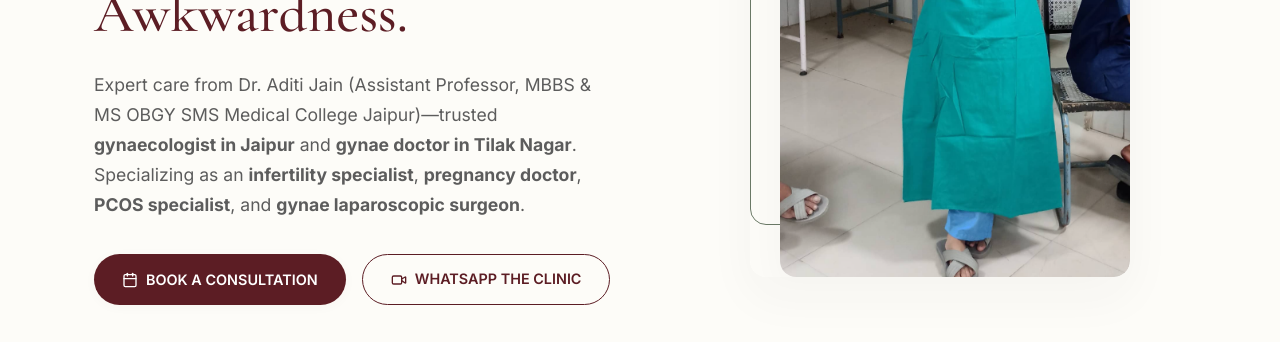
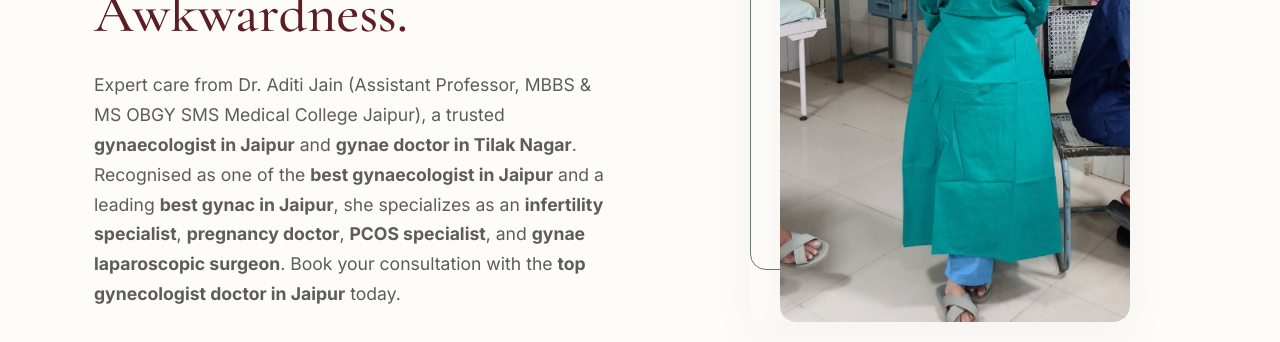
Before and after one commit to draditijain-clinic/yourgynac, a React (Vite) app: page / in a window 1280 px wide. Shown: the part 431-773 px from the top of the page. Built offline with nearby package versions, Linux system fonts and the light colour scheme; no server answers.

Commit message:
feat: enhance SEO, dynamic titles, em-dash fixes, and add admin login password visibility toggle option with eye SVG icons

```diff
--- a/index.html
+++ b/index.html
@@ -8,7 +8,7 @@
 
     <!-- Primary SEO & GEO Metadata -->
     <meta name="author" content="Dr. Aditi Jain" />
-    <meta name="keywords" content="Dr Aditi Jain Jaipur, Dr Aditi Jain gynecologist, gynecologist Jaipur, gynaecologist Jaipur, gynae doctor Jaipur, gynecologist in Jaipur, women's health doctor Jaipur, gynecologist Tilak Nagar Jaipur, PCOS doctor Jaipur, pregnancy doctor Jaipur, online gynecologist consultation Jaipur, gynaecologist consultation Jaipur, Dr Aditi Jain gynaecologist Jaipur, Agarwal Clinic Jaipur, female gynecologist Jaipur, lady gynecologist Jaipur, Jaipur mein best gynae, Jaipur mein gynecologist, Jaipur ki gynae doctor, जयपुर स्त्री रोग विशेषज्ञ, जयपुर की महिला डॉक्टर, जयपुर गायनेकोलॉजिस्ट" />
+    <meta name="keywords" content="Dr Aditi Jain Jaipur, Dr Aditi Jain gynecologist, gynecologist Jaipur, gynaecologist Jaipur, gynae doctor Jaipur, gynecologist in Jaipur, best gynaecologist in Jaipur, best gynac in Jaipur, best gynecologist in Jaipur, best gynae doctor in Jaipur, top gynecologist in Jaipur, best gynac doctor in Jaipur, women's health doctor Jaipur, gynecologist Tilak Nagar Jaipur, PCOS doctor Jaipur, pregnancy doctor Jaipur, online gynecologist consultation Jaipur, gynaecologist consultation Jaipur, Dr Aditi Jain gynaecologist Jaipur, Agarwal Clinic Jaipur, female gynecologist Jaipur, lady gynecologist Jaipur, Jaipur mein best gynae, Jaipur mein gynecologist, Jaipur ki gynae doctor, जयपुर स्त्री रोग विशेषज्ञ, जयपुर की महिला डॉक्टर, जयपुर गायनेकोलॉजिस्ट" />
 
     <!-- Alternate Official Domain Tag -->
     <link rel="alternate" hreflang="en" href="https://draditijain.vercel.app/" />
--- a/src/App.jsx
+++ b/src/App.jsx
@@ -131,20 +131,20 @@ export default function App() {
   // Update browser tab title dynamically based on active page
   useEffect(() => {
     const pageTitles = {
-      home: "Dr. Aditi Jain | Gynaecologist & Obstetrician Consultant | Jaipur",
-      about: "About Dr. Aditi Jain | MS Obstetrics & Gynaecology Consultant",
-      services: "Gynaecology, Maternity & Fertility Services | Dr. Aditi Jain",
-      consultation: "Secure Online Video Consultation | Dr. Aditi Jain",
-      library: "Women's Health Library & Education | Dr. Aditi Jain",
-      faq: "Frequently Asked Questions | Dr. Aditi Jain Clinic",
-      contact: "Clinic Location & Timings | Agarwal Clinic Jaipur",
-      appointment: "Book Consultation Appointment | Dr. Aditi Jain",
-      confirmation: "Appointment Registration Successful | Dr. Aditi Jain",
-      privacy: "Privacy Policy | Dr. Aditi Jain – Women’s Clinic",
-      disclaimer: "Medical Disclaimer | Dr. Aditi Jain – Women’s Clinic",
+      home: "Dr. Aditi Jain | Best Gynaecologist in Jaipur | Best Gynac Doctor Jaipur",
+      about: "About Dr. Aditi Jain | Best Gynaecologist & Gynac in Jaipur | SMS Medical College",
+      services: "Best Gynecologist Services in Jaipur | PCOS, Pregnancy & Fertility | Dr. Aditi Jain",
+      consultation: "Online Gynecologist Consultation Jaipur | Best Gynac Video Consult | Dr. Aditi Jain",
+      library: "Women's Health Library & Gynaecology Education | Dr. Aditi Jain Jaipur",
+      faq: "FAQ | Best Gynaecologist in Jaipur | Dr. Aditi Jain Clinic",
+      contact: "Contact Best Gynac in Jaipur | Agarwal Clinic Tilak Nagar | Dr. Aditi Jain",
+      appointment: "Book Appointment | Best Gynaecologist in Jaipur | Dr. Aditi Jain",
+      confirmation: "Appointment Confirmed | Dr. Aditi Jain | Gynaecologist Jaipur",
+      privacy: "Privacy Policy | Dr. Aditi Jain | Gynaecologist in Jaipur",
+      disclaimer: "Medical Disclaimer | Dr. Aditi Jain | Gynaecologist in Jaipur",
       admin: "Clinic Coordinator Portal | Dr. Aditi Jain"
     };
-    document.title = pageTitles[page] || "Dr. Aditi Jain – Women’s Clinic";
+    document.title = pageTitles[page] || "Dr. Aditi Jain | Best Gynaecologist in Jaipur";
   }, [page]);
 
   // Scroll to top on page change
@@ -164,8 +164,8 @@ export default function App() {
   const renderHomeContent = () => (
     <>
       <SEO
-        title="Dr. Aditi Jain | Assistant Professor, Obstetrician & Gynaecologist | Jaipur"
-        description="Dr. Aditi Jain is an Assistant Professor, Infertility Specialist & Gynae Laparoscopic Surgeon in Jaipur (6+ yrs exp, MBBS Jhalawar, MS SMS Jaipur) consulting at Agarwal Clinic Raja Park & BST Medical College Achrol."
+        title="Dr. Aditi Jain | Best Gynaecologist in Jaipur | Best Gynac Doctor in Jaipur"
+        description="Dr. Aditi Jain is the best gynaecologist in Jaipur and a top-rated gynac doctor. Assistant Professor, Infertility Specialist & Gynae Laparoscopic Surgeon (6+ yrs exp, MBBS Jhalawar, MS SMS Jaipur) consulting at Agarwal Clinic Raja Park & BST Medical College Achrol."
         path="/"
         schema={{
           "@context": "https://schema.org",
@@ -405,10 +405,13 @@ export default function App() {
       {/* SECTION: Women's Healthcare in Jaipur (Local SEO) */}
       <section style={{ backgroundColor: 'var(--bg-color)', borderTop: '1px solid #f1ece1', borderBottom: '1px solid #f1ece1', padding: '80px 0' }}>
         <div className="container" style={{ maxWidth: '800px', textAlign: 'center' }}>
-          <span className="tagline">Local Care in Jaipur</span>
-          <h2 style={{ fontFamily: 'var(--font-serif)', fontSize: '2.4rem', color: 'var(--primary-color)', marginBottom: '15px' }}>Women's healthcare in Jaipur</h2>
-          <p style={{ fontSize: '1.05rem', color: 'var(--text-light)', lineHeight: '1.7', marginBottom: '30px' }}>
-            Looking for a gynaecologist in Jaipur? Dr. Aditi Jain provides personalised women's health consultations at Agarwal Clinic in Tilak Nagar, Jaipur, with online consultation options for patients who prefer to consult from home.
+          <span className="tagline">Best Gynaecologist in Jaipur</span>
+          <h2 style={{ fontFamily: 'var(--font-serif)', fontSize: '2.4rem', color: 'var(--primary-color)', marginBottom: '15px' }}>Trusted Women's Healthcare in Jaipur</h2>
+          <p style={{ fontSize: '1.05rem', color: 'var(--text-light)', lineHeight: '1.7', marginBottom: '16px' }}>
+            Looking for the <strong>best gynaecologist in Jaipur</strong> or a reliable <strong>gynac doctor in Jaipur</strong>? Dr. Aditi Jain is widely regarded as one of the <strong>top gynecologist doctors in Jaipur</strong>, offering personalised women's health consultations at Agarwal Clinic in Tilak Nagar, Jaipur. With advanced training from SMS Medical College and fellowship expertise in laparoscopic surgery, she delivers comprehensive gynaecological care for patients across Rajasthan.
+          </p>
+          <p style={{ fontSize: '0.98rem', color: 'var(--text-light)', lineHeight: '1.7', marginBottom: '30px' }}>
+            From PCOS and irregular period management to pregnancy care and minimally invasive surgery, Dr. Aditi combines clinical precision with genuine empathy. Secure online video consultations are also available for patients who prefer to connect from home, making quality <strong>gynaecologist consultation in Jaipur</strong> accessible to everyone.
           </p>
           <div style={{ display: 'flex', gap: '15px', justifyContent: 'center', flexWrap: 'wrap' }}>
             <a href={API_CONFIG.MAPS_URL} target="_blank" rel="noopener noreferrer" className="btn btn-outline">
@@ -744,9 +747,9 @@ export default function App() {
           <div className="intro-content">
             <span className="tagline">Consultant Profile</span>
             <h2>{API_CONFIG.DOCTOR_NAME}</h2>
-            <p className="credentials-subtitle">Assistant Professor (OBGY) | MBBS · MS OBGY</p>
+            <p className="credentials-subtitle">Assistant Professor (OBGY) | MBBS · MS OBGY | Best Gynaecologist in Jaipur</p>
             <p className="bio-summary">
-              Dr. Aditi Jain is an Assistant Professor of Obstetrics & Gynaecology, Infertility Specialist, and Gynae Laparoscopic Surgeon with 6+ years of post-MBBS clinical experience. Educated at Jhalawar Medical College and SMS Medical College Jaipur, she holds Fellowships in Laparoscopic Surgery & Ultrasonography.
+              Dr. Aditi Jain is an Assistant Professor of Obstetrics & Gynaecology, Infertility Specialist, and Gynae Laparoscopic Surgeon with 6+ years of post-MBBS clinical experience. Educated at Jhalawar Medical College and SMS Medical College Jaipur, she holds Fellowships in Laparoscopic Surgery & Ultrasonography. Recognised among the <strong>best gynaecologist doctors in Jaipur</strong>, she is trusted by patients seeking expert women's healthcare, fertility guidance, and advanced laparoscopic procedures.
             </p>
             <button className="btn btn-primary" onClick={() => { setPage('about'); window.scrollTo({ top: 0 }); }} style={{ marginTop: '20px' }}>
               Meet the Doctor
--- a/src/components/About.jsx
+++ b/src/components/About.jsx
@@ -7,8 +7,8 @@ export default function About({ setPage }) {
   return (
     <section className="about-section">
       <SEO
-        title="About Dr. Aditi Jain | Assistant Professor, Obstetrician & Gynaecologist | Jaipur"
-        description="Dr. Aditi Jain is an Assistant Professor, Obstetrician & Gynaecologist in Jaipur with 6+ years experience, MBBS from Jhalawar Medical College and MS OBGY from SMS Medical College, Jaipur. Specializing in Infertility and Gynae Laparoscopic Surgery."
+        title="About Dr. Aditi Jain | Best Gynaecologist in Jaipur | Best Gynac Doctor"
+        description="Dr. Aditi Jain is the best gynaecologist in Jaipur and a top-rated gynac doctor with 6+ years experience, MBBS from Jhalawar Medical College and MS OBGY from SMS Medical College, Jaipur. Best gynecologist for Infertility, PCOS, Pregnancy & Gynae Laparoscopic Surgery in Jaipur."
         path="/about"
         schema={{
           "@context": "https://schema.org",
@@ -73,15 +73,16 @@ export default function About({ setPage }) {
             <div className="profile-block">
               <h3>About Dr. Aditi Jain</h3>
               <p>Dr. Aditi Jain is an Assistant Professor of Obstetrics & Gynaecology, Infertility Specialist, and Gynae Laparoscopic Surgeon based in Jaipur with over 6 years of clinical experience post-MBBS. Educated at premier medical institutes including Jhalawar Medical College and SMS Medical College Jaipur, she combines academic excellence with compassionate, patient-first care.</p>
+              <p style={{ marginTop: '12px' }}>Recognized as one of the <strong>best gynaecologist in Jaipur</strong> and a leading <strong>best gynac in Jaipur</strong>, Dr. Aditi is widely recommended for her thorough clinical approach, empathetic consultations, and advanced surgical expertise. Patients across Jaipur trust her for comprehensive women's healthcare, from routine gynaecological check-ups and PCOS management to complex laparoscopic procedures and high-risk pregnancy care. Whether you are searching for the <strong>best gynaecologist doctor in Jaipur</strong>, a <strong>top gynecologist in Jaipur</strong>, or a trusted <strong>best gynae doctor in Jaipur</strong>, Dr. Aditi Jain delivers evidence-based, personalised care that puts your health and comfort first.</p>
             </div>
 
             <div className="profile-block">
               <h3>Qualifications & Fellowships</h3>
               <ul className="details-bullet-list">
-                <li><strong>Master of Surgery (MS)</strong> in Obstetrics & Gynaecology — SMS Medical College, Jaipur (2020 Batch)</li>
-                <li><strong>Bachelor of Medicine, Bachelor of Surgery (MBBS)</strong> — Jhalawar Medical College, Rajasthan (2013 Batch)</li>
-                <li><strong>Fellowship in Laparoscopic Surgery</strong> — Navyam Hospital</li>
-                <li><strong>Fellowship in Ultrasonography (Ultrasound)</strong> — Specialized Diagnostic Ultrasound Training</li>
+                <li><strong>Master of Surgery (MS)</strong> in Obstetrics & Gynaecology | SMS Medical College, Jaipur (2020 Batch)</li>
+                <li><strong>Bachelor of Medicine, Bachelor of Surgery (MBBS)</strong> | Jhalawar Medical College, Rajasthan (2013 Batch)</li>
+                <li><strong>Fellowship in Laparoscopic Surgery</strong> | Navyam Hospital</li>
+                <li><strong>Fellowship in Ultrasonography (Ultrasound)</strong> | Specialized Diagnostic Ultrasound Training</li>
                 <li>Registered Medical Practitioner with Rajasthan Medical Council</li>
               </ul>
             </div>
@@ -132,7 +133,7 @@ export default function About({ setPage }) {
                 <li><strong>Academic Qualifications & Training:</strong> Look for post-graduate degrees (MS or MD in OBGY) from renowned government medical colleges like SMS Medical College Jaipur, backed by specialized fellowships in laparoscopic surgery and diagnostic ultrasound.</li>
                 <li><strong>Clinical Experience & Hospital Background:</strong> Academic faculty roles (such as Assistant Professor) and tertiary hospital experience ensure the doctor handles complex cases and high-risk pregnancies with evidence-based protocols.</li>
                 <li><strong>Comprehensive Spectrum of Care:</strong> Ensure the doctor provides holistic care ranging from PCOS/PCOD guidance and period regularity to advanced infertility evaluation and minimally invasive gynae laparoscopy.</li>
-                <li><strong>Accessible Location & Setup:</strong> Convenience matters—having a private setup at <strong>Agarwal Clinic in Tilak Nagar / Raja Park, Jaipur</strong> along with secure online video consultation options makes continuous care seamless.</li>
+                <li><strong>Accessible Location & Setup:</strong> Convenience matters. Having a private setup at <strong>Agarwal Clinic in Tilak Nagar / Raja Park, Jaipur</strong> along with secure online video consultation options makes continuous care seamless.</li>
               </ul>
             </div>
 
--- a/src/components/ClinicIntro.jsx
+++ b/src/components/ClinicIntro.jsx
@@ -22,7 +22,7 @@ export default function ClinicIntro({ setPage }) {
           <span className="eyebrow">PATIENT-FIRST WOMEN'S CARE</span>
           <h2>A Modern Approach to Women's Healthcare</h2>
           <p className="intro-text">
-            Led by <strong>Dr. Aditi Jain</strong> (Assistant Professor, Infertility Specialist & Gynae Laparoscopic Surgeon with 6+ years clinical experience), our clinic provides compassionate, evidence-based care in a private, supportive environment. Whether visiting for fertility guidance, prenatal care, PCOS management, or laparoscopic procedures, you receive complete individual focus.
+            Led by <strong>Dr. Aditi Jain</strong> (Assistant Professor, Infertility Specialist & Gynae Laparoscopic Surgeon with 6+ years clinical experience), our clinic provides compassionate, evidence-based care in a private, supportive environment. Whether visiting for fertility guidance, prenatal care, PCOS management, or laparoscopic procedures, you receive complete individual focus. Recognised as one of the <strong>best gynaecologist in Jaipur</strong> and a trusted <strong>gynac doctor in Jaipur</strong>, Dr. Aditi ensures every patient receives thorough diagnostics, clear explanations, and a personalised treatment approach tailored to their unique health needs.
           </p>
 
           <ul className="intro-highlights">
--- a/src/components/Hero.jsx
+++ b/src/components/Hero.jsx
@@ -37,7 +37,7 @@ export default function Hero({ setPage }) {
           </h1>
 
           <p className="hero-subtext">
-            Expert care from Dr. Aditi Jain (Assistant Professor, MBBS & MS OBGY SMS Medical College Jaipur)—trusted <strong>gynaecologist in Jaipur</strong> and <strong>gynae doctor in Tilak Nagar</strong>. Specializing as an <strong>infertility specialist</strong>, <strong>pregnancy doctor</strong>, <strong>PCOS specialist</strong>, and <strong>gynae laparoscopic surgeon</strong>.
+            Expert care from Dr. Aditi Jain (Assistant Professor, MBBS & MS OBGY SMS Medical College Jaipur), a trusted <strong>gynaecologist in Jaipur</strong> and <strong>gynae doctor in Tilak Nagar</strong>. Recognised as one of the <strong>best gynaecologist in Jaipur</strong> and a leading <strong>best gynac in Jaipur</strong>, she specializes as an <strong>infertility specialist</strong>, <strong>pregnancy doctor</strong>, <strong>PCOS specialist</strong>, and <strong>gynae laparoscopic surgeon</strong>. Book your consultation with the <strong>top gynecologist doctor in Jaipur</strong> today.
           </p>
           <div className="hero-actions">
             <button
```
Also changed, not shown: src/components/Services.jsx (+4 -4 lines), src/components/admin/AdminRoot.jsx (+33 -1 lines).
